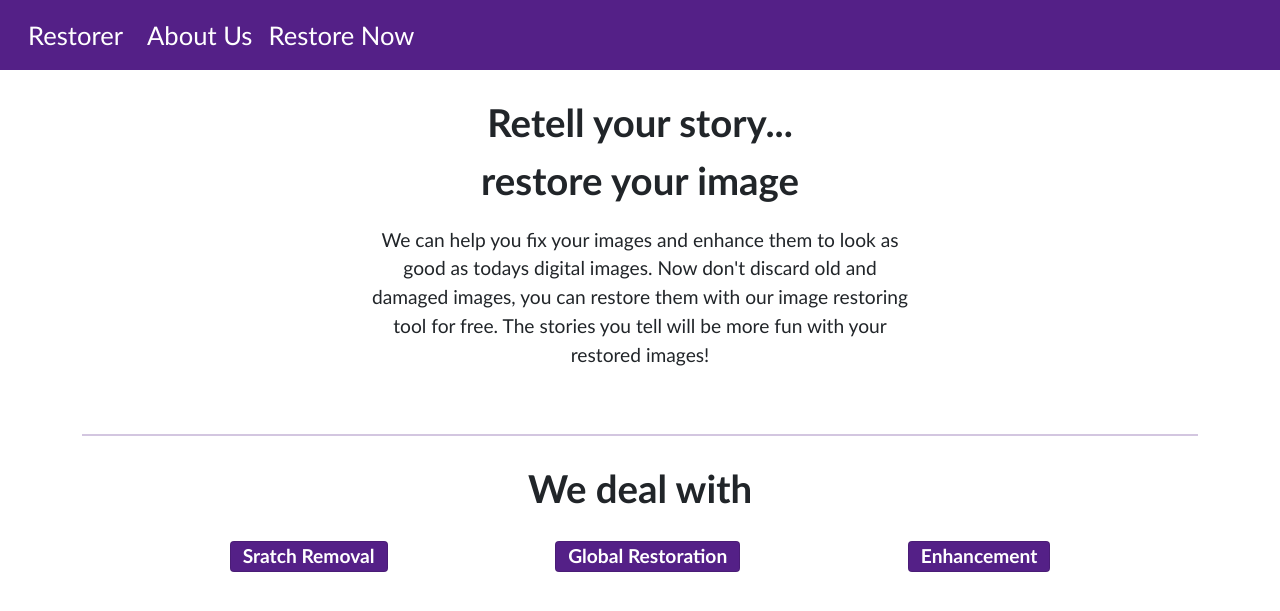
After one commit to HarshitCd/Capstone_Project, a Flask app: page /aboutUs in a window 1280 px wide. The commit adds this page. Shown: the top 611 px of the page. Run offline with Flask 2, Linux system fonts and the light colour scheme; some libraries are stand-ins or nearby versions.

Commit message:
UI changes

```diff
--- a/webapp/app.py
+++ b/webapp/app.py
@@ -15,6 +15,16 @@ def rm_files(folder):
 def download(filename):
     return send_file(filename,as_attachment=True)
 
+@app.route('/aboutUs', methods=['GET'])
+def aboutUs():
+    return render_template('aboutUs.html')
+
+@app.route('/', methods=['GET'])
+def index():
+    return render_template('index.html')
+
+
+
 def save_image(image_data):
      random_hex = secrets.token_hex(8)
      _, f_ext = os.path.splitext(image_data.filename)
@@ -24,10 +34,11 @@ def save_image(image_data):
      return picture_fn
 
 def restorer(image_file):
+    # Command
     restored_image=""
     return restored_image
 
-@app.route("/", methods=['POST', 'GET'])
+
 @app.route("/home", methods=['POST', 'GET'])
 def input_pic():
 
@@ -50,5 +61,6 @@ def input_pic():
     return render_template('home.html', form=form)
 
 
+
 if __name__ == '__main__':
     app.run(debug=True)
--- a/webapp/static/main.css
+++ b/webapp/static/main.css
@@ -1,14 +1,10 @@
-h1 {
-    color: aquamarine;
+body{
+	font-family: 'Calibri';
 }
 
-body {
-	background-color: #121212;
-	background: url(bg.png);
+a:link{
+	text-decoration: none;
 }
-
-
-
 img {
     width: 40vh;
     height: auto;
@@ -20,8 +16,37 @@ img {
 }
 
 .btn {
-	background-color: #C4C4C4;
+	background-color: #542087;
     font-weight: bolder;
+	color: white;
+	border: #542087;
+	font-size: 2vw;
+
+}
+
+.cards{
+	width: fit-content;
+	text-align: center;
+	align-content: center;
+	background-color: #542087;
+	font-weight: bold;
+	font-size: 1.5vw;
+}
+
+.imgAboutUs{
+	display: flex;
+justify-content: center;
+}
+
+.bg-dark{
+	--bs-bg-opacity: 1;
+    background-color: #542087;
+}
+
+hr{
+	background-color:  #542087;
+border: 0.1vw solid  #542087
+
 }
 
 .download-btn {
@@ -34,17 +59,20 @@ img {
 	margin-left: 180px;
 }
 
-.nav {
-    background-color: #3E3D3D;
+.nav{
+    background-color: #542087;
+	font-size:2vw;
 }
 
 .tagline {
-font-family: 'Caramel', cursive;
-font-style: normal;
-font-weight: 400;
-	color: #FDF7FD;
-	font-size: 400%;
+font-family: 'Calibri';
+font-weight: bold;
+font-size: 3vw;
 }
+
+.content {
+	font-family: 'Calibri';
+	font-size:1.5vw;}
 
 .heading {
     color: #FFFEFF;
--- /dev/null
+++ b/webapp/templates/aboutUs.html
@@ -0,0 +1,39 @@
+{% extends "layout.html" %}
+{% block content %}
+    <div class="content-section " align-items="centre">
+
+        <div class="row justify-content-center mt-4 mb-5 About Us Block" align-items="center">
+            <div class="col-lg-6 col-md-9 col-sm-10 col-xs-11" align-items=center>
+                <p class="tagline" align=center>Retell your story...<br/>restore your image</p>
+                <p class="content" align="center">We can help you fix your images and enhance them to look as good as todays digital images. Now don't discard old and damaged images, you can restore them with our image restoring tool for free. The stories you tell will be more fun with your restored images!  </p>
+            </div>
+
+        </div>
+
+
+
+        <hr>
+
+        <div class="mt-4 mb-5 About Us Block">
+            <div>
+                <p align="center" class="tagline">We deal with</p>
+
+                <div class="row justify-content-evenly">
+                    <div class="col-3 card text-white cards m-2">
+                        <div class="card-text">Sratch Removal</div>
+                    </div>
+                    <div class="col-3 card text-white cards m-2">
+                        <div class="card-text">Global Restoration</div>
+                    </div>
+                    <div class="col-3 card text-white cards m-2">
+                        <div class="card-text">Enhancement</div>
+                    </div>
+                </div>
+
+            </div>
+        </div>
+
+
+    </div>
+
+{% endblock content %}
--- a/webapp/templates/layout.html
+++ b/webapp/templates/layout.html
@@ -4,15 +4,17 @@
     <meta charset="UTF-8">
     <meta http-equiv="X-UA-Compatible" content="IE=edge">
     <meta name="viewport" content="width=device-width, initial-scale=1.0">
-
+<!--
     <link rel="stylesheet" href="https://maxcdn.bootstrapcdn.com/bootstrap/3.4.1/css/bootstrap.min.css">
     <link rel="preconnect" href="https://fonts.googleapis.com">
 <link rel="preconnect" href="https://fonts.gstatic.com" crossorigin>
 <link href="https://fonts.googleapis.com/css2?family=Caramel&display=swap" rel="stylesheet">
     <script src="https://ajax.googleapis.com/ajax/libs/jquery/3.6.0/jquery.min.js"></script>
-    <script src="https://maxcdn.bootstrapcdn.com/bootstrap/3.4.1/js/bootstrap.min.js"></script>
+    <script src="https://maxcdn.bootstrapcdn.com/bootstrap/3.4.1/js/bootstrap.min.js"></script> -->
 
+    <link href="https://cdn.jsdelivr.net/npm/bootstrap@5.1.3/dist/css/bootstrap.min.css" rel="stylesheet" integrity="sha384-1BmE4kWBq78iYhFldvKuhfTAU6auU8tT94WrHftjDbrCEXSU1oBoqyl2QvZ6jIW3" crossorigin="anonymous">
     <link rel="stylesheet" type="text/css" href="{{ url_for('static', filename='main.css') }}">
+    <script src="https://cdn.jsdelivr.net/npm/bootstrap@5.1.3/dist/js/bootstrap.bundle.min.js" integrity="sha384-ka7Sk0Gln4gmtz2MlQnikT1wXgYsOg+OMhuP+IlRH9sENBO0LRn5q+8nbTov4+1p" crossorigin="anonymous"></script>
 
     {% if title %}
         <title>Webapp - {{ title }}</title>
@@ -21,12 +23,24 @@
     {% endif %}
 </head>
 <body>
-    <nav class="navbar navbar-dark nav">
+    <nav class="navbar navbar-expand-lg nav navbar-dark text-white nav">
         <div class="container-fluid">
-            <span class="navbar-brand mb-0 h1 heading">Restorer</span>
+          <a class="nav-link text-white" href="{{ url_for('index')}}">Restorer</a>
+          <button class="navbar-toggler" type="button" data-bs-toggle="collapse" data-bs-target="#navbarSupportedContent" aria-controls="navbarSupportedContent" aria-expanded="false" aria-label="Toggle navigation">
+            <span class="navbar-toggler-icon"></span>
+          </button>
+          <div class="collapse navbar-collapse" id="navbarSupportedContent">
+            <ul class="navbar-nav me-auto mb-2 mb-lg-0">
+              <li class="nav-item">
+                <a class="nav-link active text-white" aria-current="page" href="{{ url_for('aboutUs')}}">About Us</a>
+              </li>
+              <li class="nav-item">
+                <a class="nav-link text-white" href="{{ url_for('input_pic')}}">Restore Now</a>
+              </li>
+            </ul>
+          </div>
         </div>
-    </nav>
-
+      </nav>
     <div class="container">
         <!-- Navbar -->
         {% block content %}
```
Also changed, not shown: webapp/templates/home.html (+5 -5 lines), webapp/templates/index.html (added, +37 -0 lines), webapp/static/example.png (added), webapp/static/images/c738c82679cabb0f.png (added).
